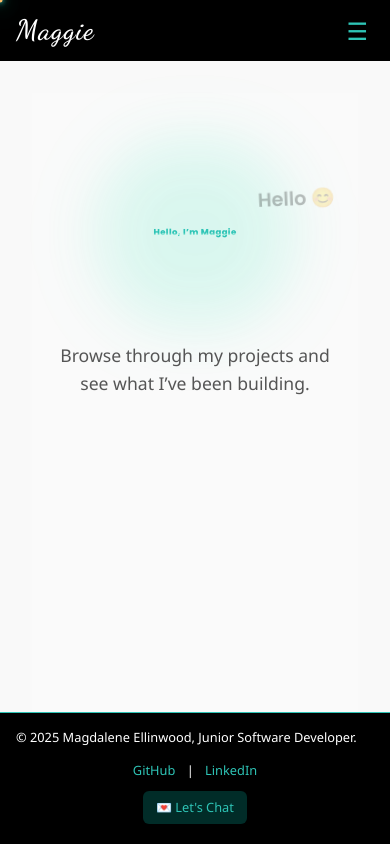
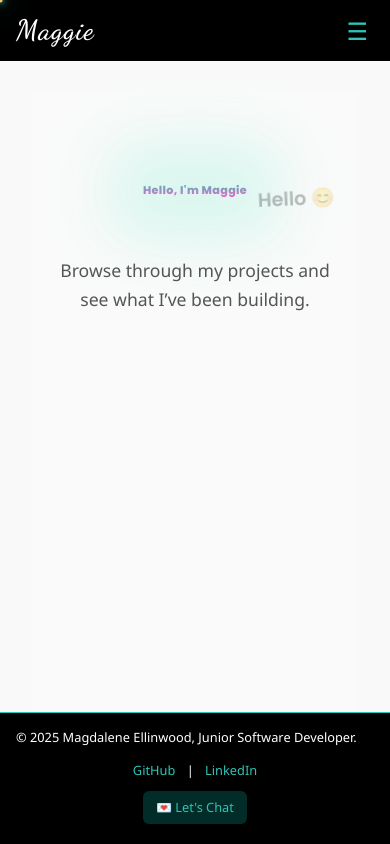
Before and after one commit to mellinwood1023/Maggie_Portfolio, a React (Vite) app: page / in a window 390 px wide. Built offline with nearby package versions, Linux system fonts and the light colour scheme.

Commit message:
sizing heading mobile

```diff
--- a/src/pages/Home.tsx
+++ b/src/pages/Home.tsx
@@ -7,18 +7,28 @@ export default function Home() {
       <header>
         <h1 className="slide-in">
         <div className="glow-wrapper">
-            <svg className="gradient-heading" viewBox="0 0 800 120" xmlns="http://www.w3.org/2000/svg" preserveAspectRatio="xMidYMid meet">
+<svg
+  className="gradient-heading"
+  viewBox="0 0 600 100"
+  preserveAspectRatio="xMidYMid meet"
+>
   <defs>
     <linearGradient id="gradient" gradientTransform="rotate(90)">
-                        <stop offset="55%" stopColor="#2EC4B6" />
-                        <stop offset="70%" stopColor="#9DEBDA" />
-                        <stop offset="20%" stopColor="#2EC4B6" />
+      <stop offset="0%" stopColor="#2EC4B6" />
+      <stop offset="100%" stopColor="#ff5ecb" />
     </linearGradient>
   </defs>
-                <text x="50%" y="50%" dominantBaseline="middle" textAnchor="middle">
-                    Hello, I’m Maggie
+  <text
+    x="50%"
+    y="50%"
+    textAnchor="middle"
+    dominantBaseline="middle"
+    className="gradient-text"
+  >
+    Hello, I'm Maggie
   </text>
 </svg>
+
         </div>
         </h1>
       </header>
--- a/src/styles/Home.css
+++ b/src/styles/Home.css
@@ -13,15 +13,18 @@
 
 .gradient-heading {
   width: 100%;
-  height: 120px;
-  font-family: 'Poppins', sans-serif;
+  max-width: 100%;
+  height: auto;
+  aspect-ratio: 6 / 1;
+  display: block;
 }
 
 .gradient-heading text {
-  font-size: 3rem;
-  font-weight: 800;
+  font-size: 5vw; /* scales with screen width */
+  font-weight: 900;
   fill: url(#gradient);
-  letter-spacing: 1.5px;
+  font-family: 'Poppins', sans-serif;
+  letter-spacing: 1px;
 }
 
 .glow-wrapper {
@@ -153,11 +156,11 @@
 
 @media (max-width: 600px) {
   .slide-in {
-    font-size: clamp(1.5rem, 5vw, 2.5rem);
+    font-size: 1.8rem;
   }
 
   .gradient-heading text {
-    font-size: 2rem;
+    font-size: 8vw;
   }
 
   .floating-text {
```
Lines whose indentation alone changed are shown as unchanged.
